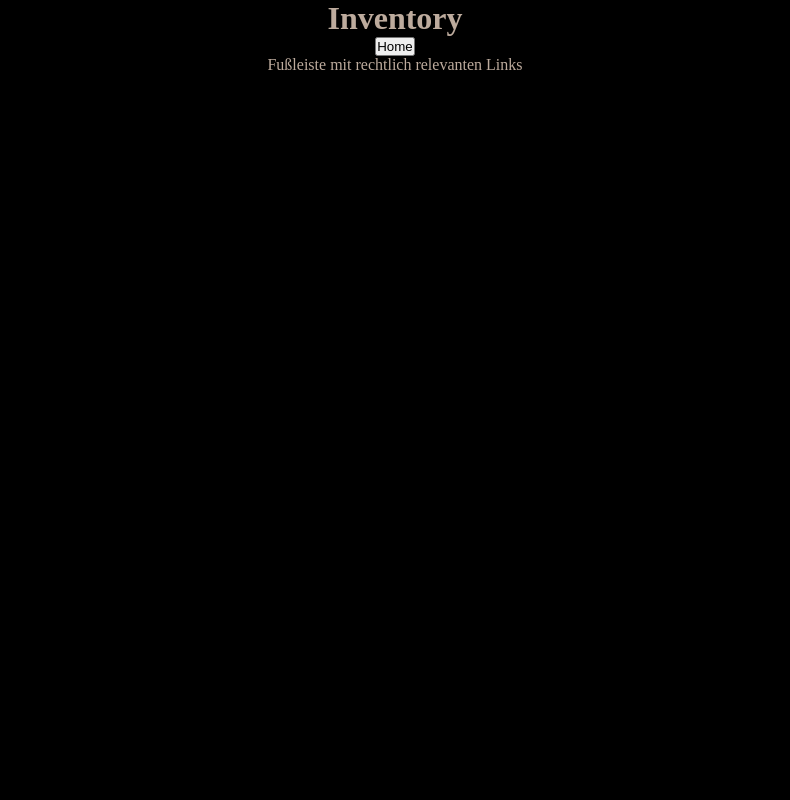
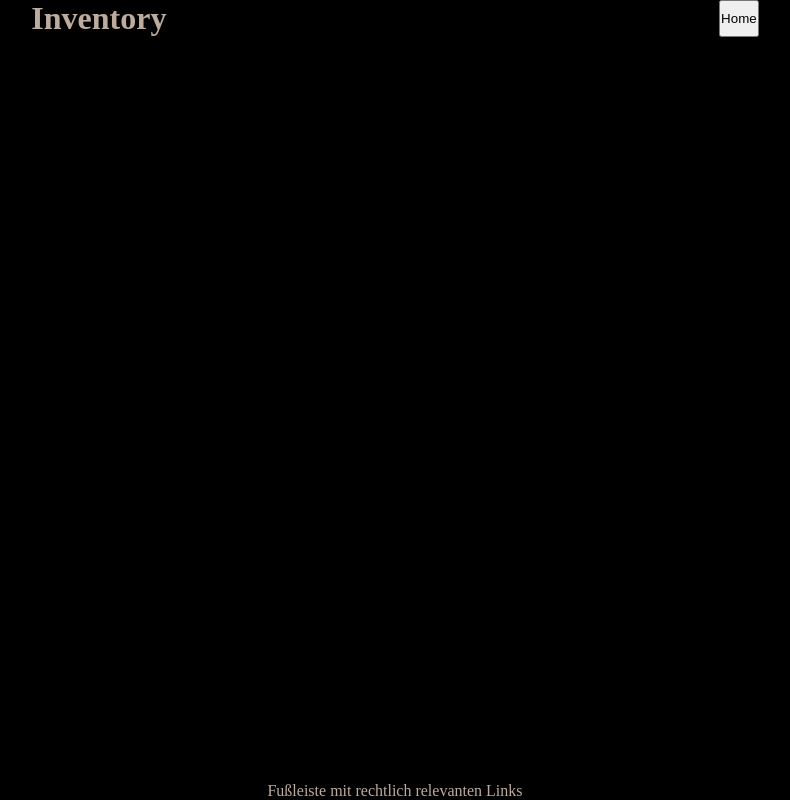
Before and after one commit to N1ghtfoxx/Shady-Shambles, a website: page public/inventory.html in a window 1280 px wide. Shown: the whole page, without its empty margins (245-1035 px from the left). Drawn offline with Linux system fonts and the light colour scheme; no server answers.

Commit message:
ADD: inventory.css EDT: structured inventory.html

```diff
--- a/public/inventory.html
+++ b/public/inventory.html
@@ -9,6 +9,7 @@
 			Inventory
 		</title>
 		<link rel="stylesheet" href="style/style.css"/>
+		<link rel="stylesheet" href="style/inventory.css"/>
 		<style>
 			/* Bereich für ergänzende, Seiten-spezifische CSS-Einstellungen */
 		</style>
@@ -24,8 +25,14 @@
 		</header>
 
 		<main id="inMain">
-			<!-- background picture -->
-			<p id="gold"></p>
+			<section id="inventorySection">
+				<article id="inventoryGrid">
+					<!-- inventory items -->
+				</article>
+			</section>
+			<section id="goldSection">
+				<p id="gold"></p>
+			</section>
 		</main>
 
 		<footer>Fußleiste mit rechtlich relevanten Links</footer>
--- /dev/null
+++ b/public/style/inventory.css
@@ -0,0 +1,27 @@
+body {
+    display: grid;
+    grid-template-columns: 1fr ;
+    grid-template-rows: auto 1fr auto ;
+    grid-template-areas:
+        "header"
+        "main"
+        "footer" ;
+}
+
+header {
+    grid-area: header ;
+    display: flex ;
+    flex-direction: row ;
+    justify-content: space-around ;
+}
+
+main {
+    grid-area: main ;
+    display: flex ;
+    flex-direction: row ;
+    justify-content: space-around;
+}
+
+footer {
+    grid-area: footer ;
+}
```
